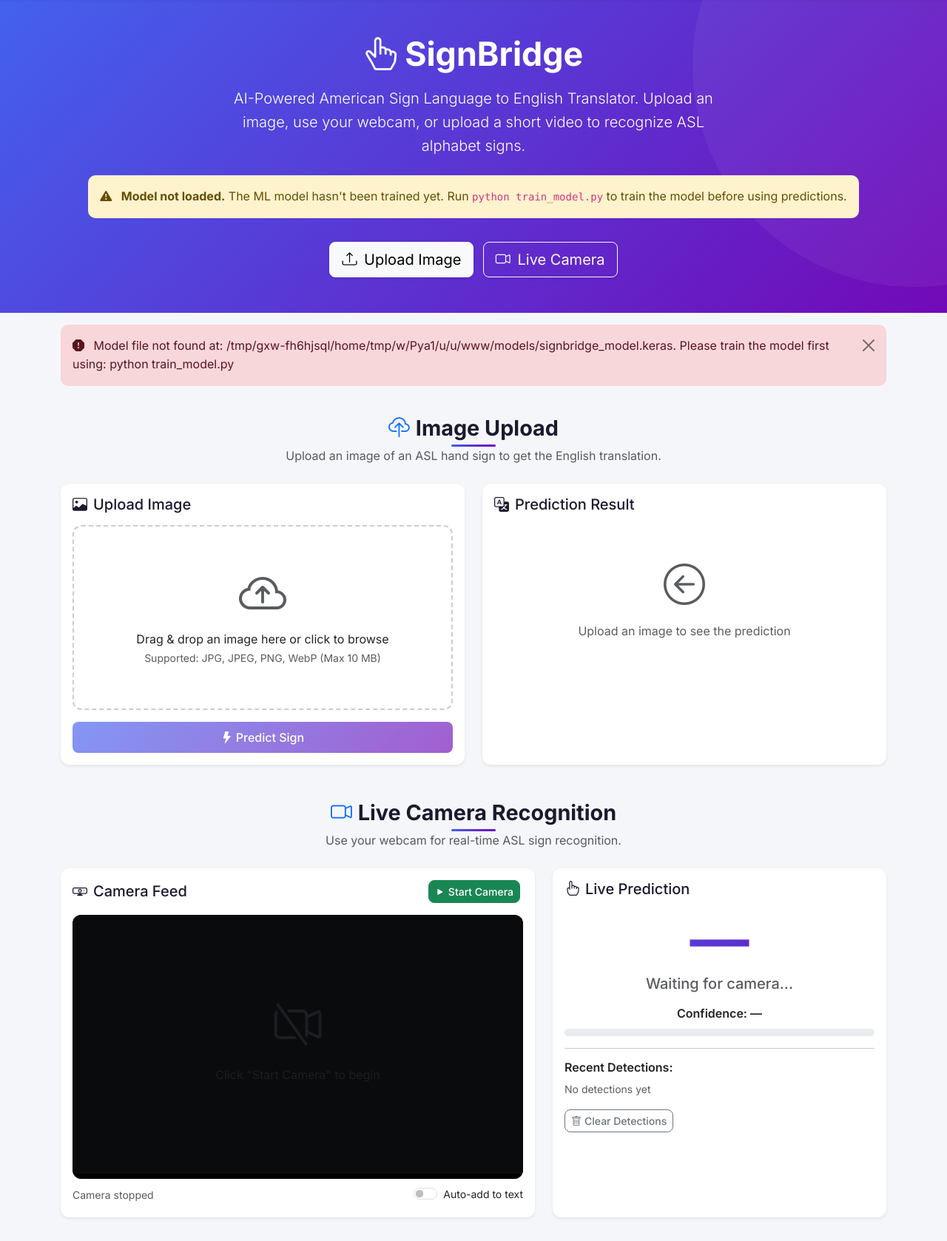
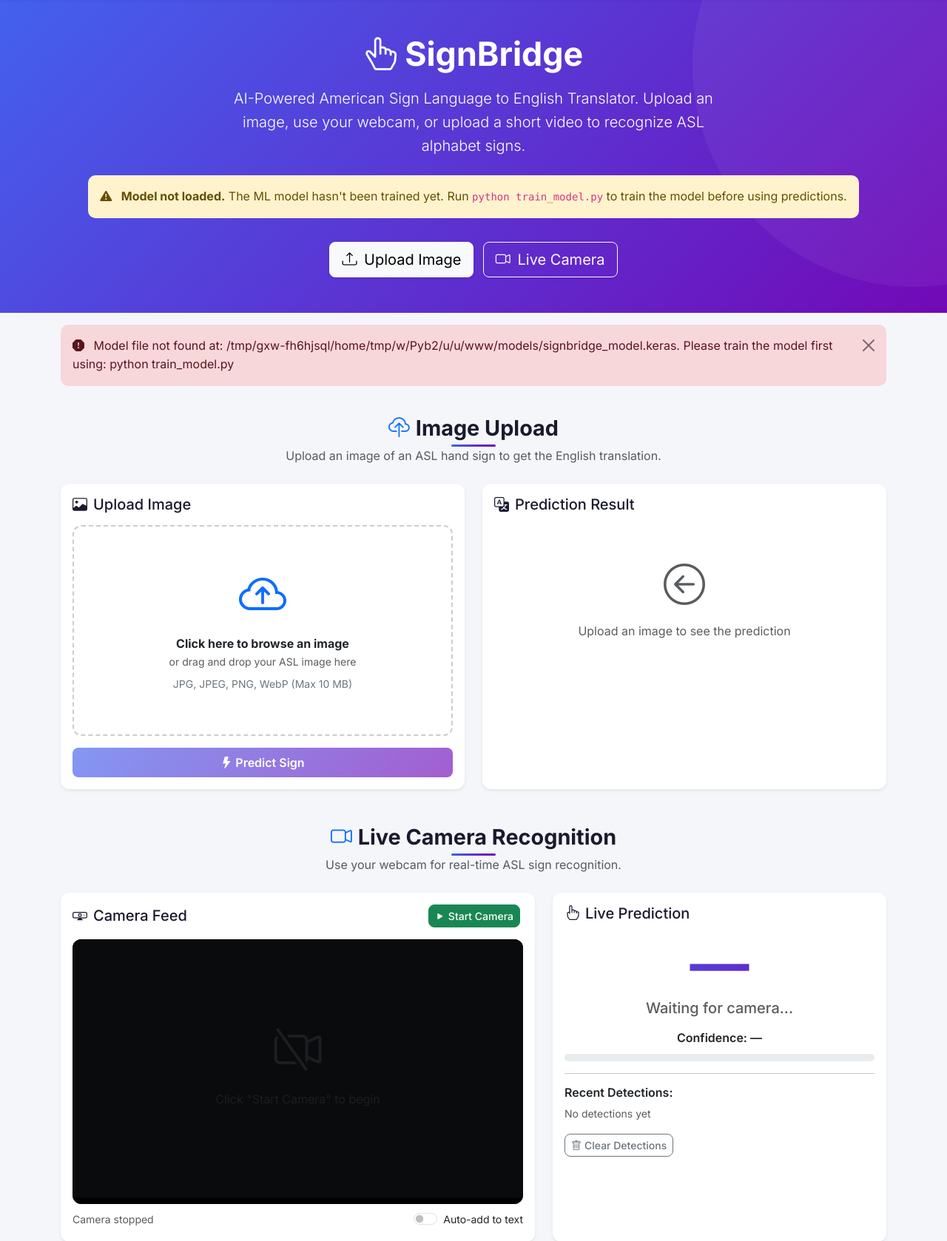
Before and after one commit to yuvrajsingh64/SignBridge, a Flask app: page / in a window 1280 px wide. Shown: the part 73-1751 px from the top of the page at 74% size. Run offline with Flask 3, Linux system fonts and the light colour scheme; some libraries are stand-ins or nearby versions.

Commit message:
Fix image upload and camera: native label file-picker, unconstrained camera fallback, muted autoplay, and Vercel includeFiles

```diff
--- a/static/js/app.js
+++ b/static/js/app.js
@@ -150,9 +150,6 @@
     // IMAGE UPLOAD
     // ============================================================
     function bindUploadEvents() {
-        // Click to browse
-        el.uploadArea.addEventListener('click', () => el.imageInput.click());
-
         // File selected
         el.imageInput.addEventListener('change', handleFileSelect);
 
@@ -167,7 +164,7 @@
         el.uploadArea.addEventListener('drop', (e) => {
             e.preventDefault();
             el.uploadArea.classList.remove('drag-over');
-            if (e.dataTransfer.files.length > 0) {
+            if (e.dataTransfer && e.dataTransfer.files.length > 0) {
                 el.imageInput.files = e.dataTransfer.files;
                 handleFileSelect();
             }
@@ -175,6 +172,7 @@
 
         // Clear image
         el.clearImageBtn.addEventListener('click', (e) => {
+            e.preventDefault();
             e.stopPropagation();
             clearUpload();
         });
@@ -216,6 +214,11 @@
             el.imagePreviewContainer.classList.remove('d-none');
             el.uploadArea.classList.add('has-image');
             el.predictBtn.disabled = false;
+
+            // Auto-trigger prediction immediately
+            setTimeout(() => {
+                handleUploadSubmit(new Event('submit'));
+            }, 100);
         };
         reader.readAsDataURL(file);
     }
@@ -344,14 +347,37 @@
         try {
             el.cameraError.classList.add('d-none');
 
-            const stream = await navigator.mediaDevices.getUserMedia({
-                video: { facingMode: 'user', width: { ideal: 640 }, height: { ideal: 480 } },
-                audio: false,
-            });
+            if (!navigator.mediaDevices || !navigator.mediaDevices.getUserMedia) {
+                el.cameraErrorText.textContent = 'Camera API is not supported in this browser or is blocked by browser permissions. Please ensure you are accessing via HTTPS or localhost.';
+                el.cameraError.classList.remove('d-none');
+                return;
+            }
+
+            let stream;
+            try {
+                // Try ideal resolution first
+                stream = await navigator.mediaDevices.getUserMedia({
+                    video: { width: { ideal: 640 }, height: { ideal: 480 } },
+                    audio: false,
+                });
+            } catch (constraintErr) {
+                console.warn('Constrained camera request failed, falling back to basic video:', constraintErr);
+                // Fallback to basic unconstrained video
+                stream = await navigator.mediaDevices.getUserMedia({
+                    video: true,
+                    audio: false,
+                });
+            }
 
             state.cameraStream = stream;
             el.cameraVideo.srcObject = stream;
             state.cameraRunning = true;
+
+            try {
+                await el.cameraVideo.play();
+            } catch (playErr) {
+                console.warn('Autoplay error:', playErr);
+            }
 
             el.cameraOverlay.classList.add('d-none');
             el.startCameraBtn.classList.add('d-none');
@@ -363,13 +389,16 @@
             state.captureInterval = setInterval(captureAndPredict, 1500);
 
         } catch (err) {
-            let msg = 'Could not access camera.';
-            if (err.name === 'NotAllowedError') {
-                msg = 'Camera permission denied. Please allow camera access in your browser settings.';
-            } else if (err.name === 'NotFoundError') {
-                msg = 'No camera found. Please connect a camera and try again.';
-            } else if (err.name === 'NotReadableError') {
-                msg = 'Camera is in use by another application.';
+            console.error('Camera error:', err);
+            let msg = 'Could not access camera (' + (err.message || err.name) + ').';
+            if (err.name === 'NotAllowedError' || err.name === 'PermissionDeniedError') {
+                msg = 'Camera permission denied. Please click the lock/settings icon next to your browser URL bar and allow Camera access.';
+            } else if (err.name === 'NotFoundError' || err.name === 'DevicesNotFoundError') {
+                msg = 'No camera found. Please connect a webcam and try again.';
+            } else if (err.name === 'NotReadableError' || err.name === 'TrackStartError') {
+                msg = 'Camera is in use by another application (Zoom, Teams, or another tab).';
+            } else if (err.name === 'OverconstrainedError') {
+                msg = 'Camera resolution constraints not supported by your webcam.';
             }
             el.cameraErrorText.textContent = msg;
             el.cameraError.classList.remove('d-none');
--- a/templates/index.html
+++ b/templates/index.html
@@ -102,23 +102,27 @@
                         <div class="card-body">
                             <h5 class="card-title mb-3"><i class="bi bi-image me-2"></i>Upload Image</h5>
                             <form id="upload-form" enctype="multipart/form-data">
-                                <div class="upload-area" id="upload-area">
+                                <label for="image-input" class="upload-area w-100 d-block mb-0 text-center" id="upload-area" style="cursor: pointer;">
                                     <input type="file" id="image-input" name="image"
-                                           accept=".jpg,.jpeg,.png,.webp" class="d-none"
+                                           accept="image/jpeg,image/png,image/webp,image/jpg"
+                                           style="position: absolute; width: 1px; height: 1px; padding: 0; margin: -1px; overflow: hidden; clip: rect(0,0,0,0); border: 0;"
                                            aria-label="Choose an ASL sign image to upload">
-                                    <div class="upload-placeholder" id="upload-placeholder">
-                                        <i class="bi bi-cloud-arrow-up display-3 text-muted"></i>
-                                        <p class="mt-2 mb-0">Drag & drop an image here or click to browse</p>
-                                        <small class="text-muted">Supported: JPG, JPEG, PNG, WebP (Max 10 MB)</small>
+                                    <div class="upload-placeholder py-4" id="upload-placeholder">
+                                        <i class="bi bi-cloud-arrow-up display-3 text-primary"></i>
+                                        <h6 class="mt-3 mb-1 fw-bold text-dark">Click here to browse an image</h6>
+                                        <p class="text-muted small mb-0">or drag and drop your ASL image here</p>
+                                        <small class="text-secondary d-block mt-2">JPG, JPEG, PNG, WebP (Max 10 MB)</small>
                                     </div>
-                                    <div id="image-preview-container" class="d-none text-center">
-                                        <img id="image-preview" class="img-fluid rounded" alt="Preview of uploaded image" style="max-height: 350px;">
-                                        <button type="button" class="btn btn-sm btn-outline-danger mt-2" id="clear-image-btn">
-                                            <i class="bi bi-x-circle me-1"></i>Clear
-                                        </button>
+                                    <div id="image-preview-container" class="d-none text-center py-2">
+                                        <img id="image-preview" class="img-fluid rounded shadow-sm" alt="Preview of uploaded image" style="max-height: 320px;">
+                                        <div class="mt-2">
+                                            <button type="button" class="btn btn-sm btn-outline-danger" id="clear-image-btn">
+                                                <i class="bi bi-x-circle me-1"></i>Choose Different Image
+                                            </button>
+                                        </div>
                                     </div>
-                                </div>
-                                <button type="submit" class="btn btn-primary w-100 mt-3" id="predict-btn" disabled>
+                                </label>
+                                <button type="submit" class="btn btn-primary w-100 mt-3 py-2 fw-semibold" id="predict-btn" disabled>
                                     <i class="bi bi-lightning-fill me-1"></i>Predict Sign
                                 </button>
                             </form>
@@ -204,7 +208,7 @@
                                 </div>
                             </div>
                             <div class="camera-container position-relative">
-                                <video id="camera-video" class="w-100 rounded bg-dark" autoplay playsinline
+                                <video id="camera-video" class="w-100 rounded bg-dark" autoplay playsinline muted
                                        style="min-height: 350px; object-fit: cover;"></video>
                                 <canvas id="camera-canvas" class="d-none"></canvas>
                                 <div id="camera-overlay" class="camera-overlay text-center py-5">
```
Also changed, not shown: api/index.py (+6 -4 lines), vercel.json.
